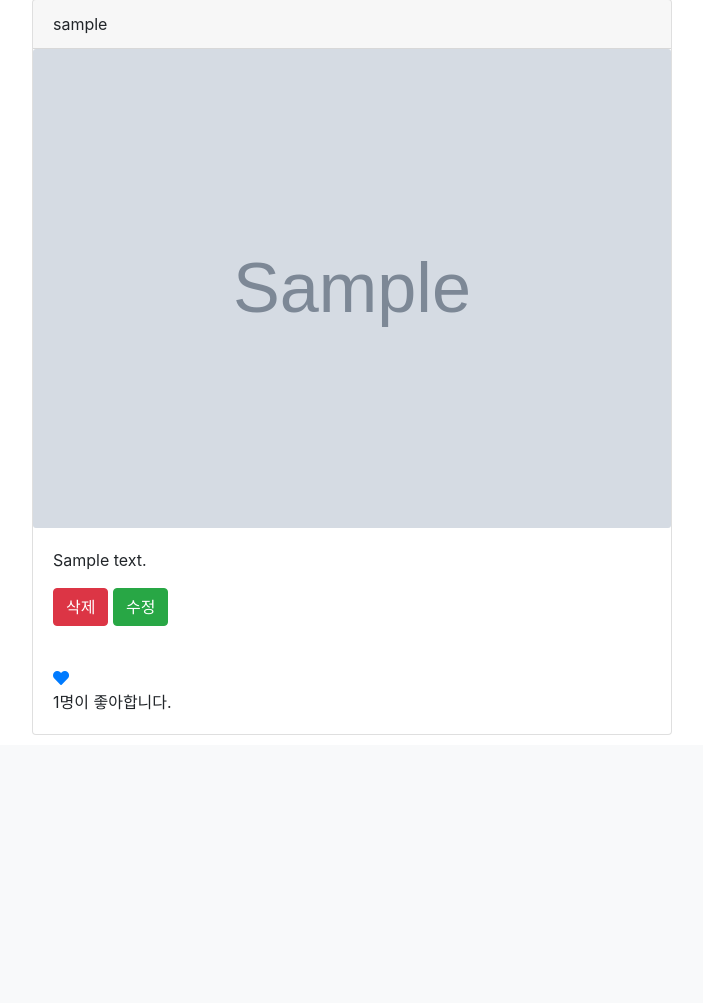
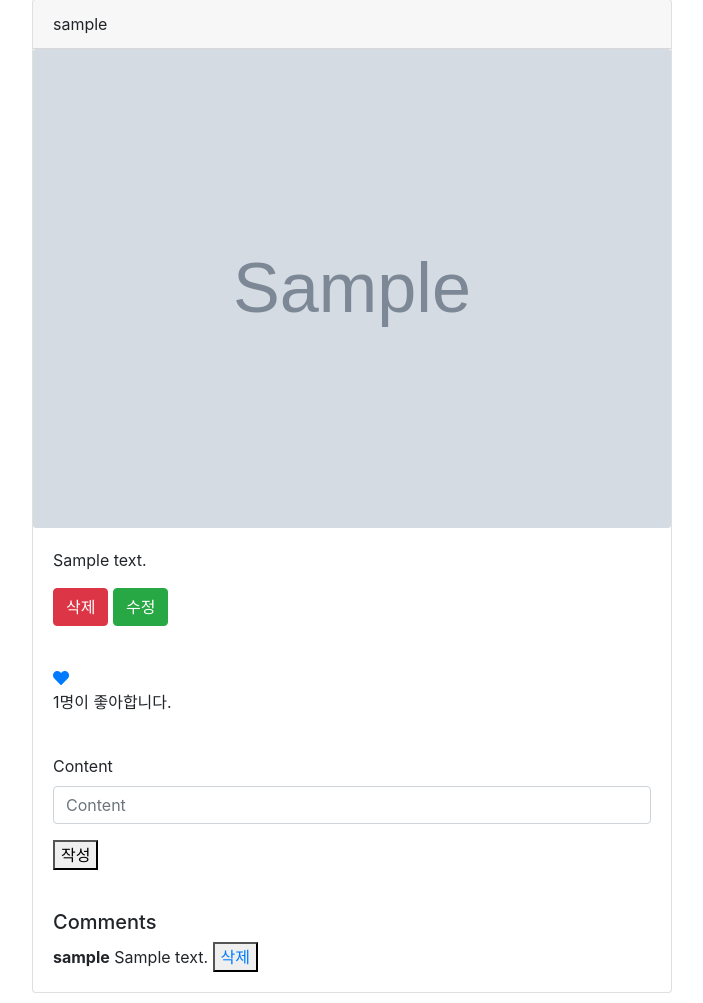
Before and after one commit to DongChanS/insta, a Django app: page /post/ in a window 1280 px wide. Shown: the part 57-1060 px from the top of the page, without its empty margins (288-991 px from the left). Before the commit the page ends 792 px from the top, so only its background shows below. Run offline with Django 3.2, Linux system fonts and the light colour scheme; a user stored in the database is signed in; tables that the repository leaves empty hold one stand-in row (values such as "Sample post"); grey boxes marked "Sample" are stand-in pictures; some libraries are stand-ins or nearby versions.

Commit message:
Comment 작성기능 추가

```diff
--- a/posts/admin.py
+++ b/posts/admin.py
@@ -1,5 +1,6 @@
 from django.contrib import admin
-from .models import Post
+from .models import Post, Comment
 
 # Register your models here.
+admin.site.register(Comment)
 admin.site.register(Post)
--- a/posts/forms.py
+++ b/posts/forms.py
@@ -1,5 +1,12 @@
 from django import forms
-from .models import Post
+from .models import Post, Comment
+
+class CommentModelForm(forms.ModelForm):
+
+    class Meta:
+        model = Comment
+        fields = ['content']
+
 
 class PostModelForm(forms.ModelForm):
 
--- a/posts/models.py
+++ b/posts/models.py
@@ -1,5 +1,6 @@
 from django.db import models
 from django.conf import settings
+from django.contrib.auth import get_user_model
 
 # Create your models here.
 class Post(models.Model):
@@ -10,6 +11,11 @@ class Post(models.Model):
 
     def __str__(self):
         return f"포스트 내용 : {self.content}"
+
+class Comment(models.Model):
+    content = models.CharField(max_length=150)
+    post = models.ForeignKey(Post, on_delete=models.CASCADE)
+    user = models.ForeignKey(get_user_model(), on_delete=models.CASCADE)
 
 """
 Model 자투리 시간에 공부하기
--- a/posts/templates/posts/list.html
+++ b/posts/templates/posts/list.html
@@ -1,6 +1,7 @@
 {% extends 'base.html' %}
 
 {% load static %}
+{% load bootstrap4 %}
 
 {% block content %}
   <div class="row justify-content-center">
@@ -27,6 +28,30 @@
         </a>
         <p class="card-text">{{post.like_users.count}}명이 좋아합니다.</p>
       </div>
+      <div class="card-body">
+        <!-- Comment에 대한 ModelForm을 쓰라! -->
+        <form action="{% url 'posts:create_comment' post.id %}" method="POST">
+          {% bootstrap_form form %}
+          <button type="submit">작성</button>
+          {% csrf_token %}
+        </form>
+      </div>
+      <div class="card-body">
+          <h5>Comments</h5>
+          {% for comment in post.comment_set.all %}
+            <div class="card-text">
+                <strong>{{comment.user.username}}</strong>
+                <span>{{comment.content}}</span>
+                {% if request.user == comment.user %}
+                  <button type="submit"><a href="{% url 'posts:delete_comment' comment.id %}">삭제</a></button>
+                {% endif %}
+            </div>
+          {% empty %}
+            <div class="card-text">
+              댓글이 없습니다.
+            </div>
+          {% endfor %}
+        </div>
     </div>
     {% endfor %}
   </div>
--- a/posts/urls.py
+++ b/posts/urls.py
@@ -8,5 +8,7 @@ urlpatterns = [
     path('', views.list, name="list"),
     path('<int:post_id>/delete/', views.delete, name="delete"),
     path('<int:post_id>/update/', views.update, name="update"),
-    path('<int:post_id>/like/', views.like, name="like")
+    path('<int:post_id>/like/', views.like, name="like"),
+    path('<int:post_id>/comment/create', views.create_comment, name="create_comment"),
+    path('<int:comment_id>/comment/delete', views.delete_comment, name="delete_comment"),
 ]
--- a/posts/views.py
+++ b/posts/views.py
@@ -1,9 +1,10 @@
 from django.shortcuts import render, redirect, get_object_or_404
-from .models import Post
-from .forms import PostModelForm
+from .models import Post, Comment
+from .forms import PostModelForm, CommentModelForm
 from django.contrib import messages
 from django.views.decorators.http import require_POST
 from django.contrib.auth.decorators import login_required
+from django.forms import formset_factory
 """
 https://docs.djangoproject.com/en/2.1/topics/http/decorators/
 
@@ -33,8 +34,10 @@ def create(request):
 
 def list(request):
     posts = Post.objects.all()
+    form = CommentModelForm()
     return render(request, 'posts/list.html', {
         'posts' : posts,
+        'form' : form
     })
 
 def delete(request, post_id):
@@ -74,3 +77,22 @@ def like(request, post_id):
         u.like_posts.add(post)
 
     return redirect('posts:list')
+
+@login_required
+@require_POST
+def create_comment(request, post_id):
+    post = get_object_or_404(Post, id=post_id)
+    form = CommentModelForm(request.POST)
+    if form.is_valid():
+        comment = form.save(commit=False)
+        comment.post_id = post.id
+        comment.user_id = request.user.id
+        comment.save()
+    return redirect('posts:list')
+
+
+@login_required
+def delete_comment(request, comment_id):
+    comment = Comment.objects.get(id=comment_id)
+    comment.delete()
+    return redirect('posts:list')
```
Also changed, not shown: posts/migrations/0005_comment.py (added), posts/templates/posts/comment.html (added).
